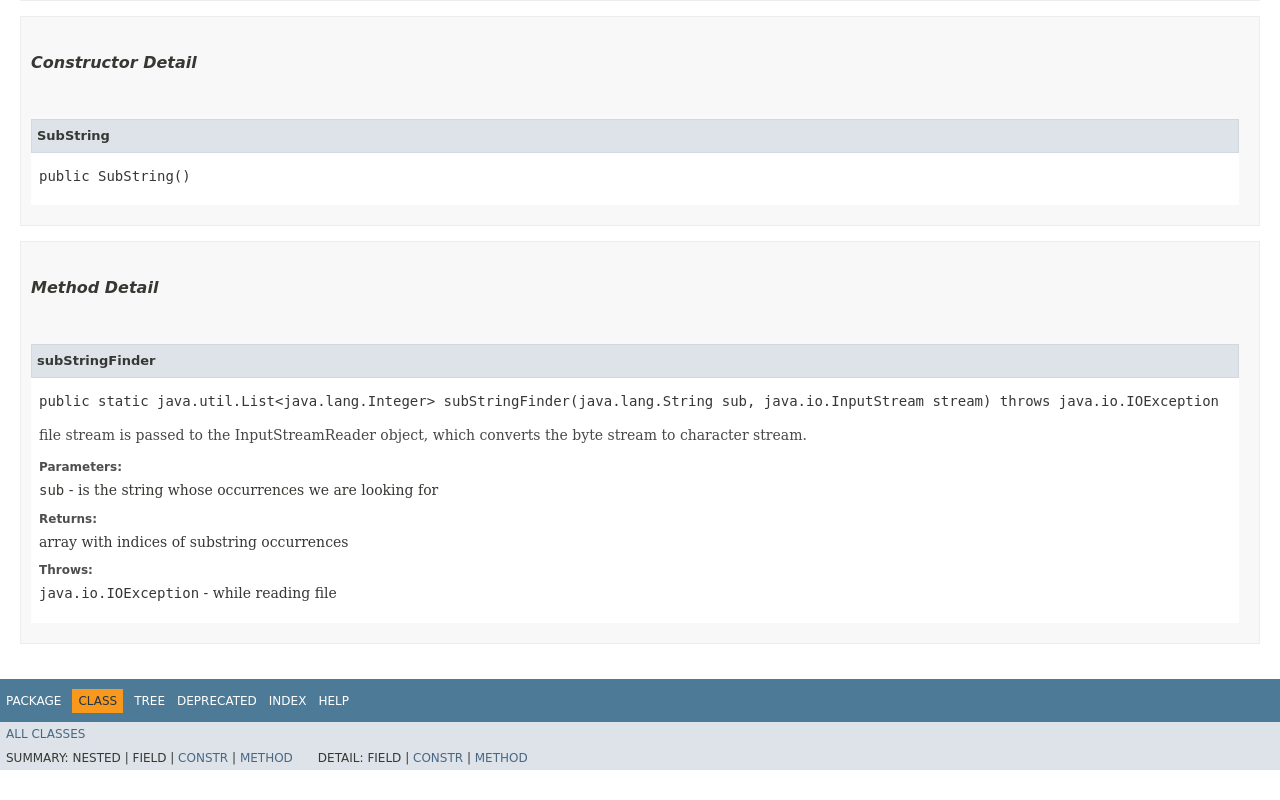
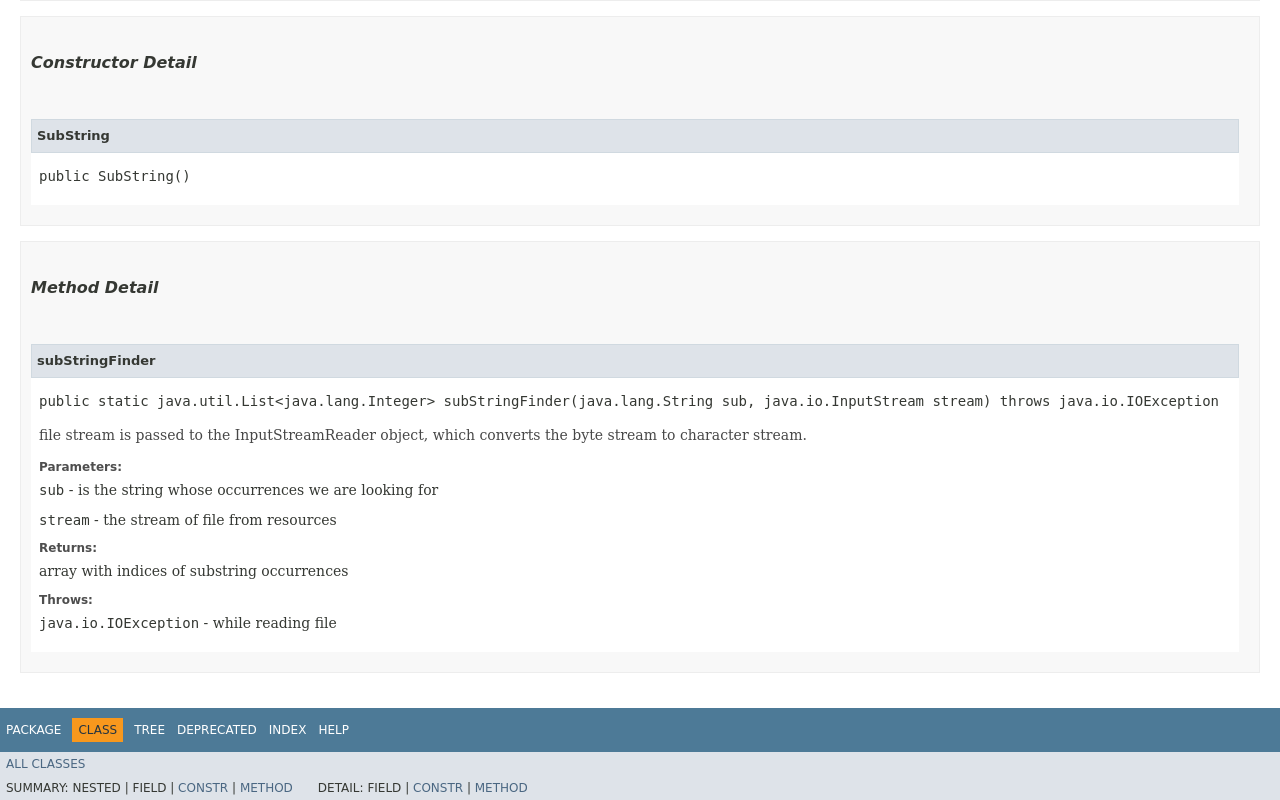
Before and after one commit to ploddasha/Plodushcheva_OOP, a plain HTML site: page Task-1-3-1/ru/nsu/plodushcheva/SubString.html in a window 1280 px wide. Shown: the part 832-1632 px from the top of the page. Before the commit the page ends 1602 px from the top, so only its background shows below. Drawn offline with Linux system fonts and the light colour scheme; no server answers; a script that the page names is missing; a web font is replaced by a local one.

Commit message:
Deploying to gh-pages from @ ploddasha/Plodushcheva_OOP@a74647debd143c92b83f04b59bf32456f6967e31 🚀

```diff
--- a/Task-1-3-1/ru/nsu/plodushcheva/SubString.html
+++ b/Task-1-3-1/ru/nsu/plodushcheva/SubString.html
@@ -241,6 +241,7 @@ extends java.lang.Object</pre>
 <dl>
 <dt><span class="paramLabel">Parameters:</span></dt>
 <dd><code>sub</code> - is the string whose occurrences we are looking for</dd>
+<dd><code>stream</code> - the stream of file from resources</dd>
 <dt><span class="returnLabel">Returns:</span></dt>
 <dd>array with indices of substring occurrences</dd>
 <dt><span class="throwsLabel">Throws:</span></dt>
```
Also changed, not shown: 3 other files.
